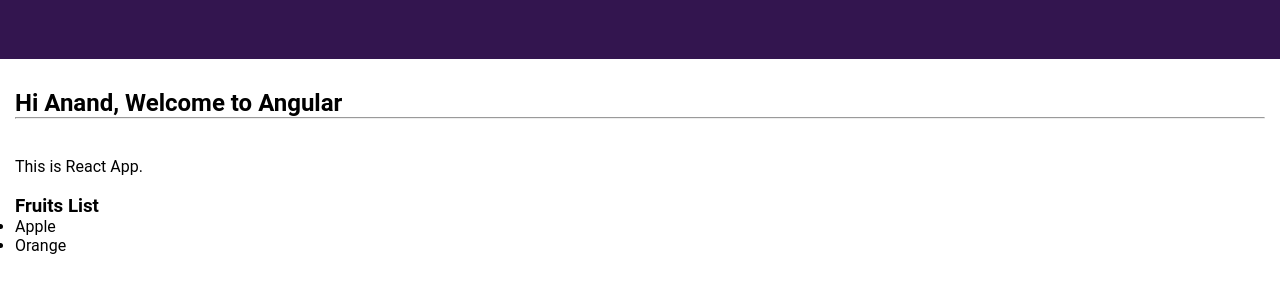
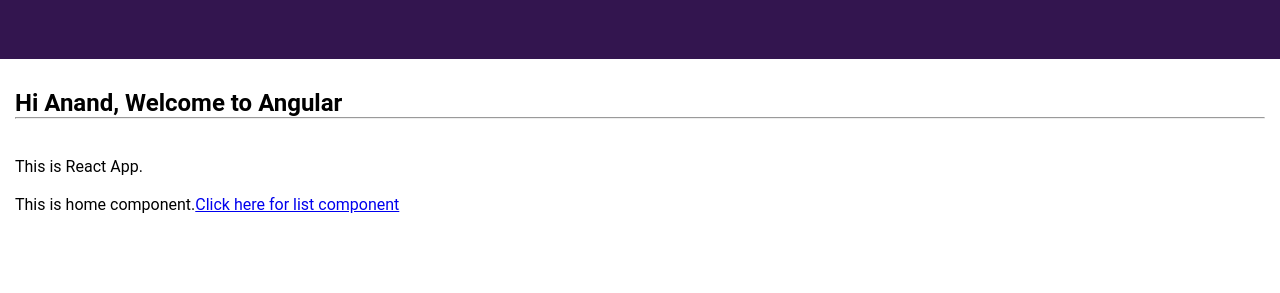
Before and after one commit to anandrsystem/ng-react, a React app: page / in a window 1280 px wide. Shown: the part 141-434 px from the top of the page. Built offline with nearby package versions, Linux system fonts and the light colour scheme; some packages are replaced by stand-ins of ours.

Commit message:
React routing

```diff
--- a/package.json
+++ b/package.json
@@ -15,7 +15,8 @@
     "angular": "^1.4.8",
     "express": "^4.17.1",
     "react": "^16.12.0",
-    "react-dom": "^16.12.0"
+    "react-dom": "^16.12.0",
+    "react-router": "^5.1.2"
   },
   "devDependencies": {
     "@babel/core": "^7.7.7",
--- a/src/angular/reactDirective.js
+++ b/src/angular/reactDirective.js
@@ -2,7 +2,7 @@
 import React from 'react';
 import ReactDOM from 'react-dom';
 
-import App from '../react/index';
+import App from '../react/App';
 
 const reactDirective = app.directive('reactDirective', function () {
   return {
@@ -14,7 +14,6 @@
       ReactDOM.render(
         <App itemsList={scope.fruits} />
         , reactapp);
-
     }
   }
 })
--- /dev/null
+++ b/src/react/App.js
@@ -0,0 +1,23 @@
+import React from 'react';
+import { Router, Route } from 'react-router';
+import { createBrowserHistory } from "history";
+
+import ListComponent from './components/ListComponent';
+import HomeComponent from './components/OtherComponent';
+
+const browserHistory = createBrowserHistory();
+
+const App = (props) => {
+  return <div>
+    This is React App.
+    <br /><br />
+    <Router history={browserHistory}>
+      <Route exact path="/" component={HomeComponent}></Route>
+      <Route exact path="/list">
+        <ListComponent {...props} history={browserHistory}></ListComponent>
+      </Route>
+    </Router>
+  </div>
+}
+
+export default App;
--- a/src/react/components/ListComponent.js
+++ b/src/react/components/ListComponent.js
@@ -1,6 +1,6 @@
 import React from "react";
 
-export default class ListComponent extends React.Component {
+class ListComponent extends React.Component {
   constructor(props) {
     super(props)
   }
@@ -10,11 +10,18 @@
       return <li key={key}>{item}</li>
     }) : null;
 
+    const NavigateHome = () => {
+      this.props.history.push('/');
+    }
+
     return (
       <div>
         <h3>Fruits List</h3>
         <ul>{list}</ul>
+        <a href='#' onClick={NavigateHome}>Click here for to go home</a>
       </div>
     );
   }
 }
+
+export default ListComponent;
--- /dev/null
+++ b/src/react/components/OtherComponent.js
@@ -0,0 +1,22 @@
+import React from 'react';
+
+class OtherComponent extends React.Component {
+  constructor(props) {
+    super(props);
+  }
+
+  render() {
+    const NavigateList = () => {
+      this.props.history.push('/list');
+    }
+
+    return (
+      <div>
+        This is home component.
+        <a href='#' onClick={NavigateList}>Click here for list component</a>
+      </div>
+    );
+  }
+}
+
+export default OtherComponent;
--- a/src/react/index.js
+++ /dev/null
@@ -1,13 +0,0 @@
-import React from 'react';
-
-import ListComponent from './components/ListComponent';
-
-const App = (props) => {
-  return <div>
-    This is React App.
-    <br /><br />
-    <ListComponent itemsList={props.itemsList} />
-  </div>
-}
-
-export default App;
--- a/style.css
+++ b/style.css
@@ -5,7 +5,7 @@
   *, *::before, *::after {
     box-sizing: inherit;
     margin: 0;
-    padding: 0;
+    /* padding: 0; */
   }
 
   body {
```
Also changed, not shown: 1 other file.
